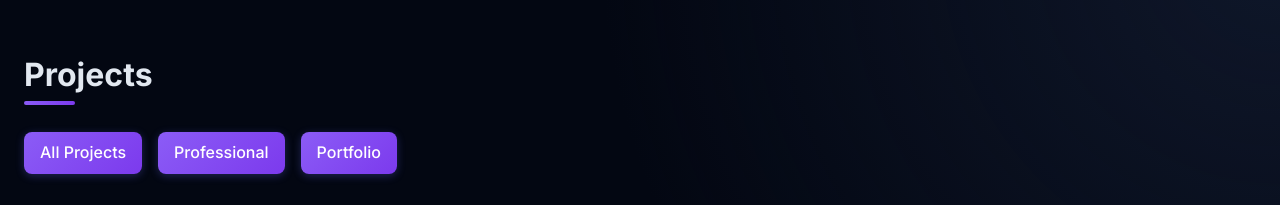
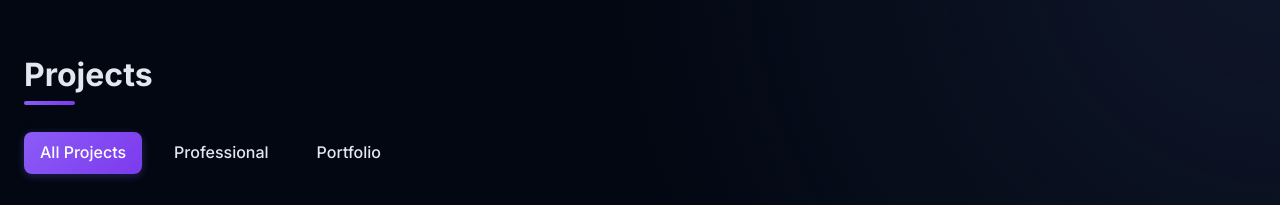
Before and after one commit to jaketysome/portfolio-website, a Next.js app: page / in a window 1280 px wide. Shown: the part 860-1065 px from the top of the page. Built offline with nearby package versions, Linux system fonts and the light colour scheme; grey boxes are pictures that could not be loaded.

Commit message:
adds category switching functionality to project tab

```diff
--- a/app/components/projects/project-tab.tsx
+++ b/app/components/projects/project-tab.tsx
@@ -1,8 +1,21 @@
+"use client";
+
+import clsx from "clsx";
+import { useProject } from "@/app/context/project-context";
+
 function ProjectTab({ category }: { category: ProjectCategory }) {
+  const { currentCategory, setCurrentCategory } = useProject();
+
   return (
-    <div className="tab active capitalize" data-tab="all">
+    <button
+      className={clsx(
+        currentCategory === category && "active",
+        "tab capitalize",
+      )}
+      onClick={() => setCurrentCategory(category)}
+    >
       {category}
-    </div>
+    </button>
   );
 }
 
--- a/package.json
+++ b/package.json
@@ -9,6 +9,7 @@
     "lint": "next lint"
   },
   "dependencies": {
+    "clsx": "^2.1.1",
     "next": "15.2.3",
     "react": "^19.0.0",
     "react-dom": "^19.0.0"
```
Also changed, not shown: 1 other file (tests, documents, lock files or other folders).
